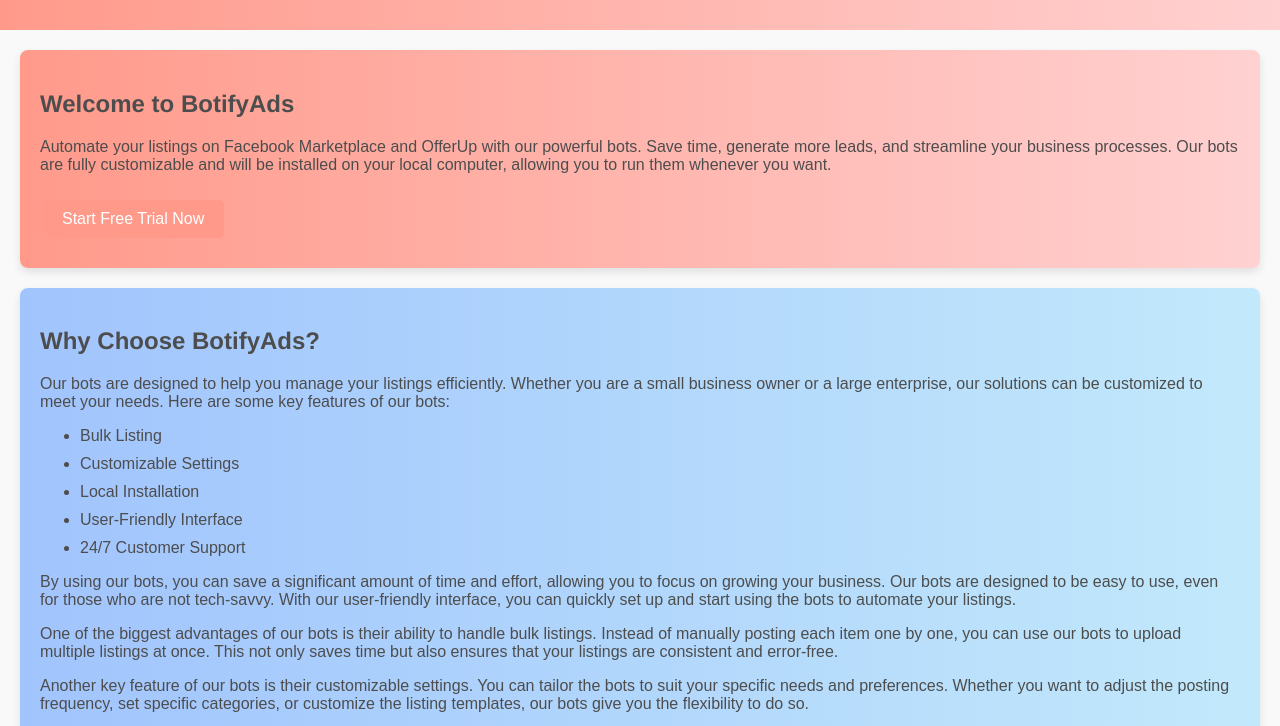
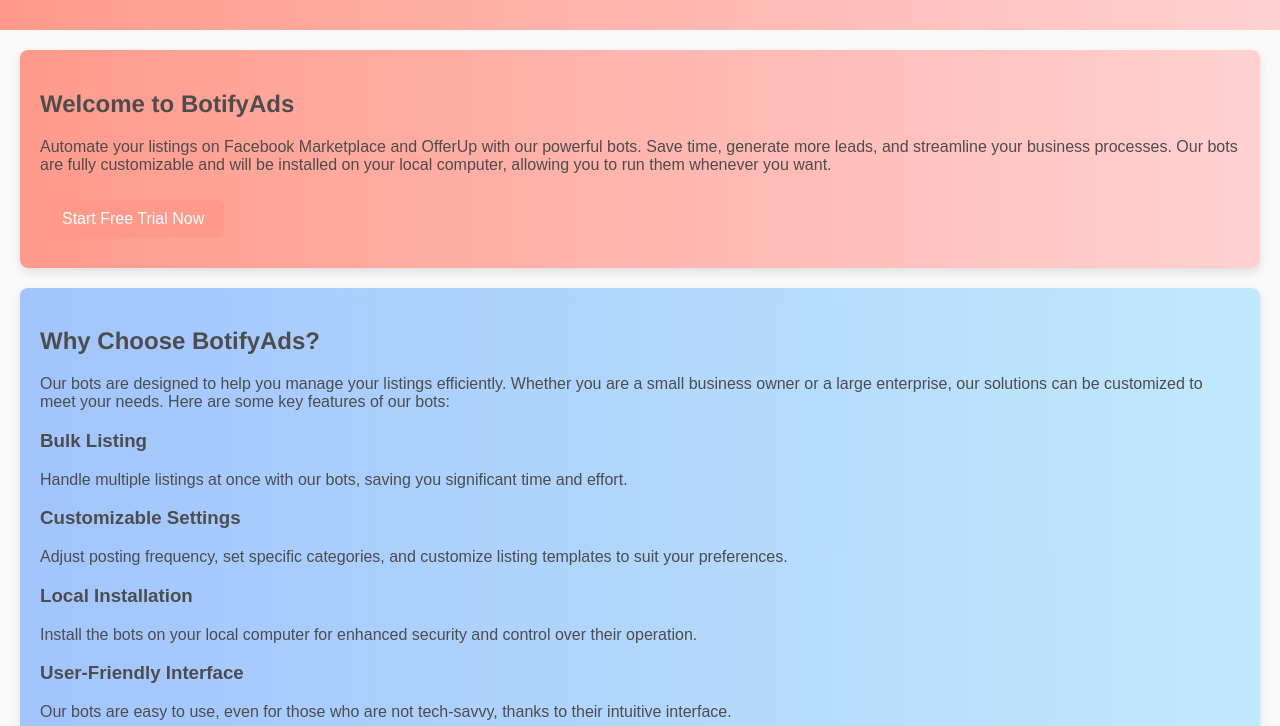
Before and after one commit to TayyabSiddiqui97/botifyads-website, a plain HTML site: page index.html in a window 1280 px wide. Shown: the part 206-932 px from the top of the page. Drawn offline with Linux system fonts and the light colour scheme.

Commit message:
Update index.html

```diff
--- a/index.html
+++ b/index.html
@@ -3,7 +3,8 @@
 <head>
     <meta charset="UTF-8">
     <meta name="viewport" content="width=device-width, initial-scale=1.0">
-    <title>BotifyAds</title>
+    <title>Automate Facebook and OfferUp Listings | BotifyAds</title>
+    <meta name="description" content="Automate your Facebook Marketplace and OfferUp listings with BotifyAds' advanced bots. Save time, generate more leads, and streamline your business processes. Start your free trial today.">
     <link rel="stylesheet" href="css/styles.css">
     <link rel="icon" href="images/favicon.ico" type="image/x-icon">
 </head>
@@ -29,13 +30,16 @@
         <section>
             <h2>Why Choose BotifyAds?</h2>
             <p>Our bots are designed to help you manage your listings efficiently. Whether you are a small business owner or a large enterprise, our solutions can be customized to meet your needs. Here are some key features of our bots:</p>
-            <ul>
-                <li>Bulk Listing</li>
-                <li>Customizable Settings</li>
-                <li>Local Installation</li>
-                <li>User-Friendly Interface</li>
-                <li>24/7 Customer Support</li>
-            </ul>
+            <h3>Bulk Listing</h3>
+            <p>Handle multiple listings at once with our bots, saving you significant time and effort.</p>
+            <h3>Customizable Settings</h3>
+            <p>Adjust posting frequency, set specific categories, and customize listing templates to suit your preferences.</p>
+            <h3>Local Installation</h3>
+            <p>Install the bots on your local computer for enhanced security and control over their operation.</p>
+            <h3>User-Friendly Interface</h3>
+            <p>Our bots are easy to use, even for those who are not tech-savvy, thanks to their intuitive interface.</p>
+            <h3>24/7 Customer Support</h3>
+            <p>Our dedicated support team is available around the clock to assist you with any issues or questions.</p>
             <p>By using our bots, you can save a significant amount of time and effort, allowing you to focus on growing your business. Our bots are designed to be easy to use, even for those who are not tech-savvy. With our user-friendly interface, you can quickly set up and start using the bots to automate your listings.</p>
             <p>One of the biggest advantages of our bots is their ability to handle bulk listings. Instead of manually posting each item one by one, you can use our bots to upload multiple listings at once. This not only saves time but also ensures that your listings are consistent and error-free.</p>
             <p>Another key feature of our bots is their customizable settings. You can tailor the bots to suit your specific needs and preferences. Whether you want to adjust the posting frequency, set specific categories, or customize the listing templates, our bots give you the flexibility to do so.</p>
```
